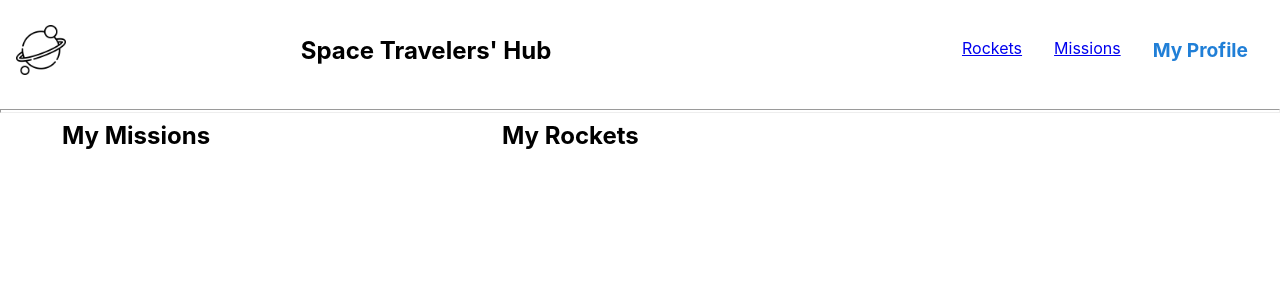
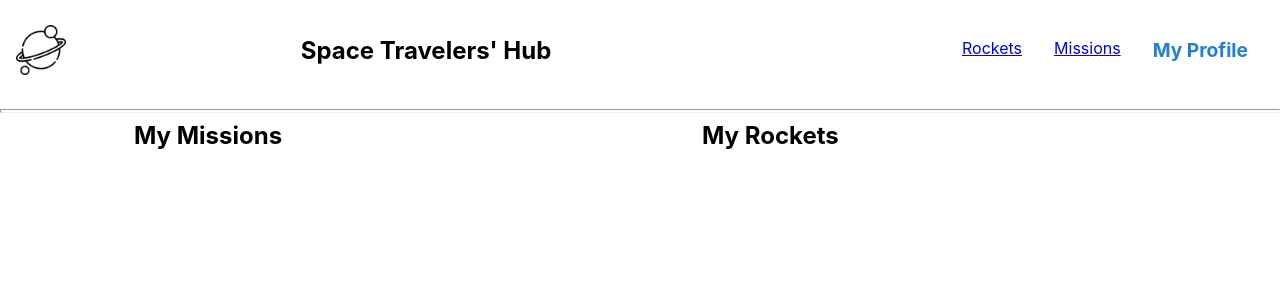
Before and after one commit to rachaouldbabaali/React-Redux-GP, a React (Create React App) app: page /MyProfile in a window 1280 px wide. Shown: the top 300 px of the page. Built offline with nearby package versions, Linux system fonts and the light colour scheme.

Commit message:
Display joined missions in my profile

```diff
--- a/src/components/MyProfile.js
+++ b/src/components/MyProfile.js
@@ -1,18 +1,28 @@
 import React from 'react';
 import { useSelector } from 'react-redux';
+import { selectMissions } from '../redux/Missions/missionsSlice';
 import styles from '../styles/MyProfile.module.css';
 
 const MyProfile = () => {
   const rockets = useSelector((state) => state.rocket.rockets);
   const rocketin = [].concat(...rockets);
+  const missions = useSelector(selectMissions);
 
   const filterRocketName = () => rocketin.filter((rocket) => rocket.reserved);
 
+  const filterMissionByName = () => missions.filter((mission) => mission.reserved);
+
   return (
     <div className={styles.Wrapper}>
-      <div className={styles.missionList}>
+      <div className={styles.rocketsList}>
         <h2>My Missions</h2>
-
+        <ul className={styles.ul}>
+          {filterMissionByName().map((mission) => (
+            <li key={mission.mission_id} className={styles.list}>
+              {mission.mission_name}
+            </li>
+          ))}
+        </ul>
       </div>
 
       <div className={styles.rocketsList}>
--- a/src/styles/Missions.css
+++ b/src/styles/Missions.css
@@ -84,7 +84,7 @@ td {
 
 .highlight {
   color: white;
-  background-color: rgb(18, 64, 249);
+  background-color: rgb(32, 127, 215);
 }
 
 .highlight2 {
--- a/src/styles/MyProfile.module.css
+++ b/src/styles/MyProfile.module.css
@@ -1,6 +1,6 @@
 .Wrapper {
   display: flex;
-  justify-content: space-between;
+  justify-content: center;
   width: 100%;
   margin-left: 30px;
 }
@@ -14,7 +14,7 @@ h2 {
 .rocketsList {
   display: flex;
   flex-direction: column;
-  margin-right: 20rem;
+  margin-right: 3rem;
 }
 
 .ul {
```
